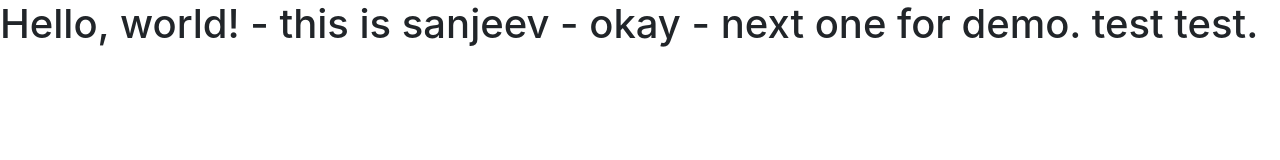
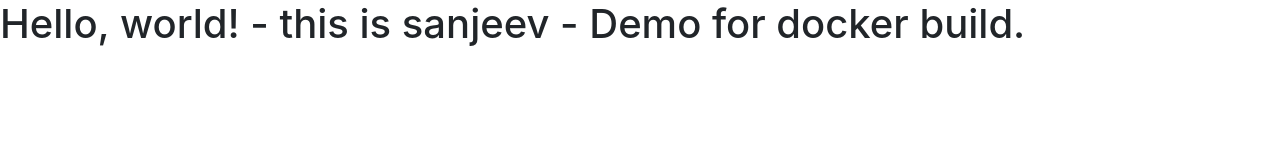
Before and after one commit to sanjeevpkumarbt/fta, a plain HTML site: page index.html in a window 1280 px wide. Drawn offline with nearby package versions, Linux system fonts and the light colour scheme.

Commit message:
test commit

```diff
--- a/index.html
+++ b/index.html
@@ -11,7 +11,7 @@
     <title>Hello, world!</title>
   </head>
   <body>
-    <h1>Hello, world! - this is sanjeev - okay - next one for demo. test test.</h1>
+    <h1>Hello, world! - this is sanjeev - Demo for docker build.</h1>
 
     <!-- Optional JavaScript -->
     <!-- jQuery first, then Popper.js, then Bootstrap JS -->
```
